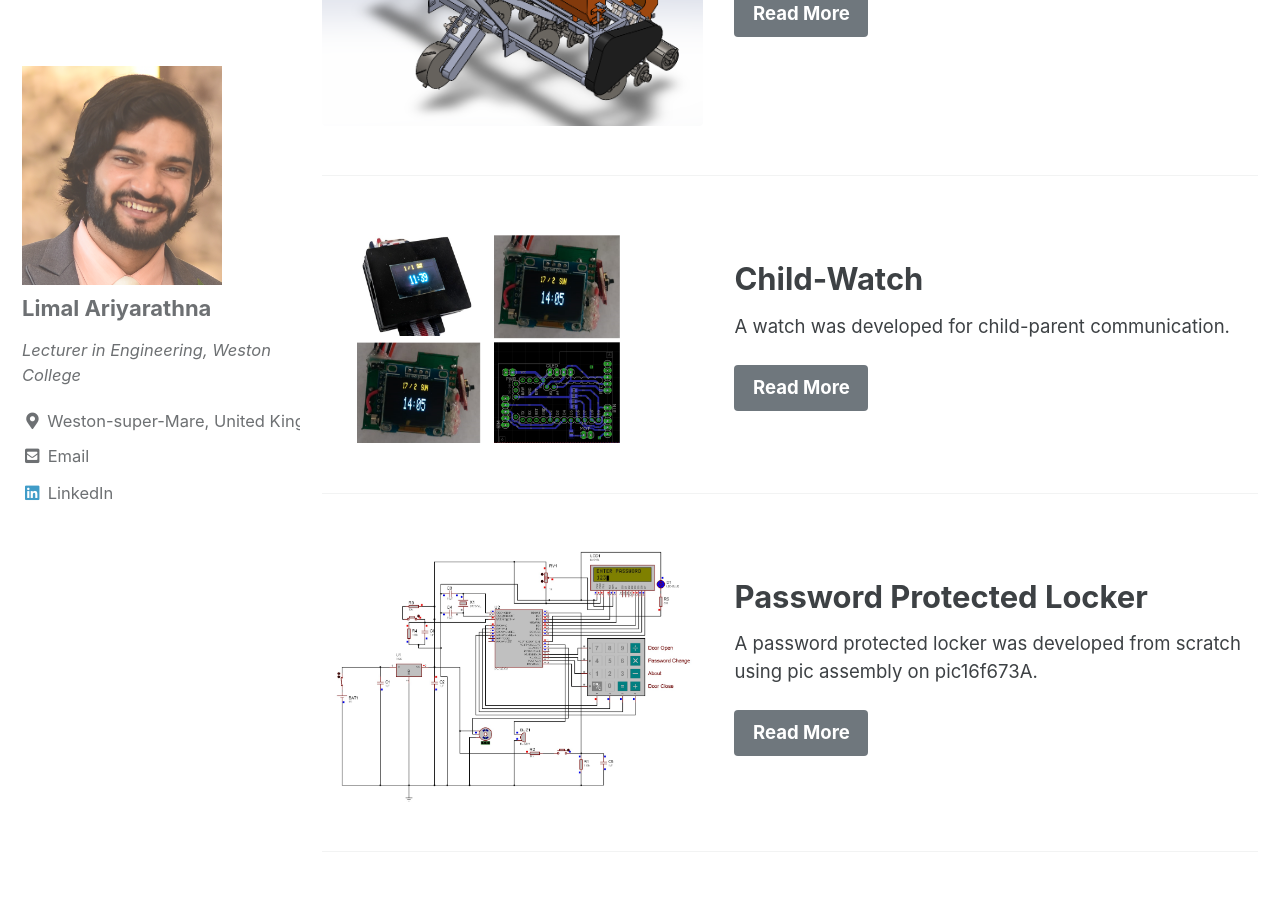
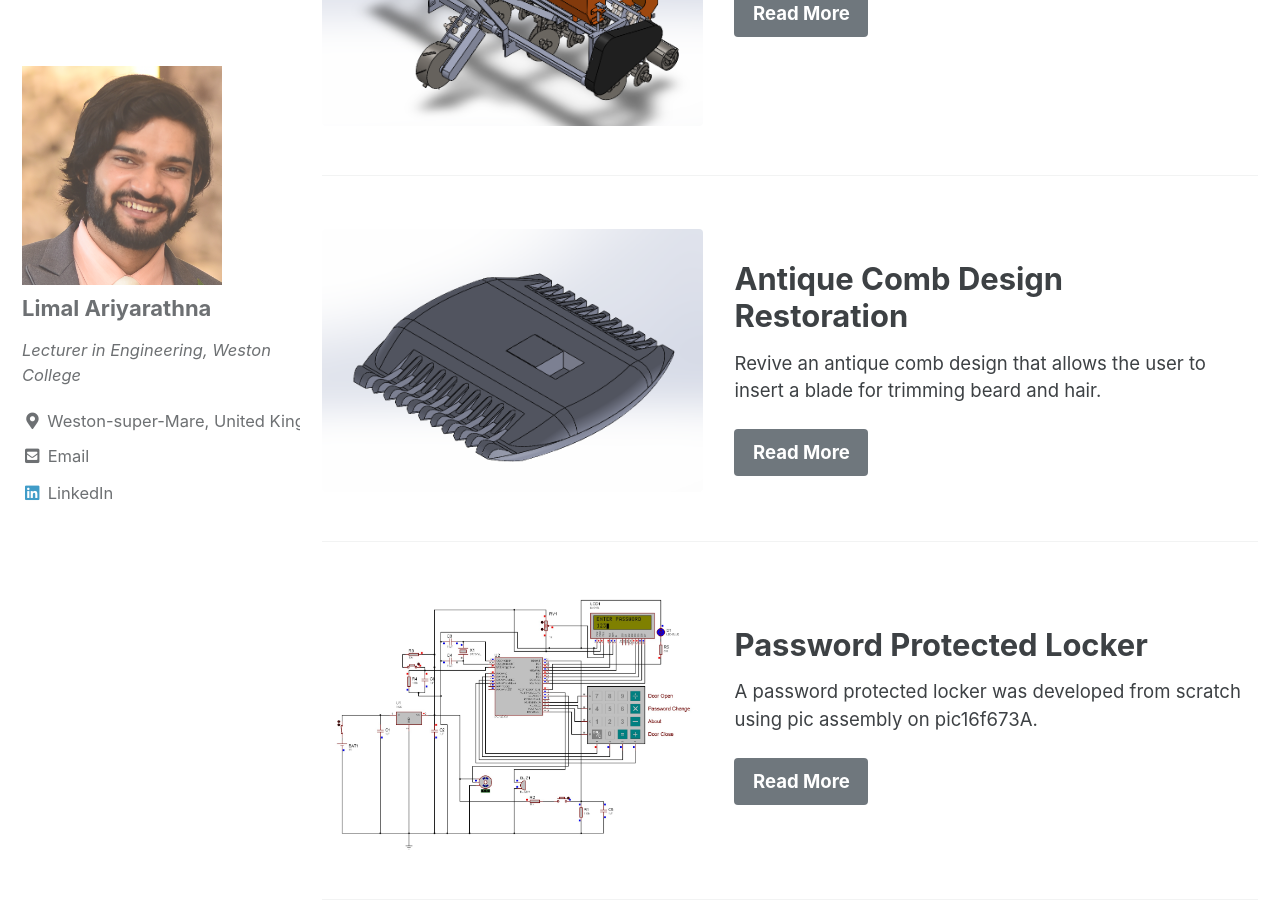
Before and after one commit to limaldeelaka/limaldeelaka.github.io, a Jekyll site: the page built from _pages/projects.md, in a window 1280 px wide and 900 px high, scrolled down 1062 px. Built offline with Jekyll 4.4.1, drawn with Linux system fonts in a browser that asks for light colours; cached includes are drawn as plain includes.

Commit message:
Project 3

```diff
--- a/_pages/projects.md
+++ b/_pages/projects.md
@@ -18,16 +18,16 @@ feature_row2:
     alt: "Full Assembly"
     title: "Seeding and Fertilizing Machine"
     excerpt: "Mechanize the seeding and fertilizing procedure to improve efficiency and productivity."
-    url: "/assets/projects/2 Seeding Machine/Brief 2.png"
+    url: "/assets/projects/2 Seeding Machine/Brief 2.pdf"
     btn_label: "Read More"
     btn_class: "btn--primary"
 
 feature_row3:
-  - image_path: "/assets/projects/childwatch.png"
-    alt: "watch"
-    title: "Child-Watch"
-    excerpt: "A watch was developed for child-parent communication."
-    url: "https://github.com/sanjayaherath/Child-Watch"
+  - image_path: "/assets/projects/3 Comb/Comb.png"
+    alt: "Comb"
+    title: "Antique Comb Design Restoration"
+    excerpt: "Revive an antique comb design that allows the user to insert a blade for trimming beard and hair."
+    url: "/assets/projects/3 Comb/Brief 3.pdf"
     btn_label: "Read More"
     btn_class: "btn--primary"
 
```
Also changed, not shown: assets/projects/3 Comb/Comb.png (added), 3 other files.
